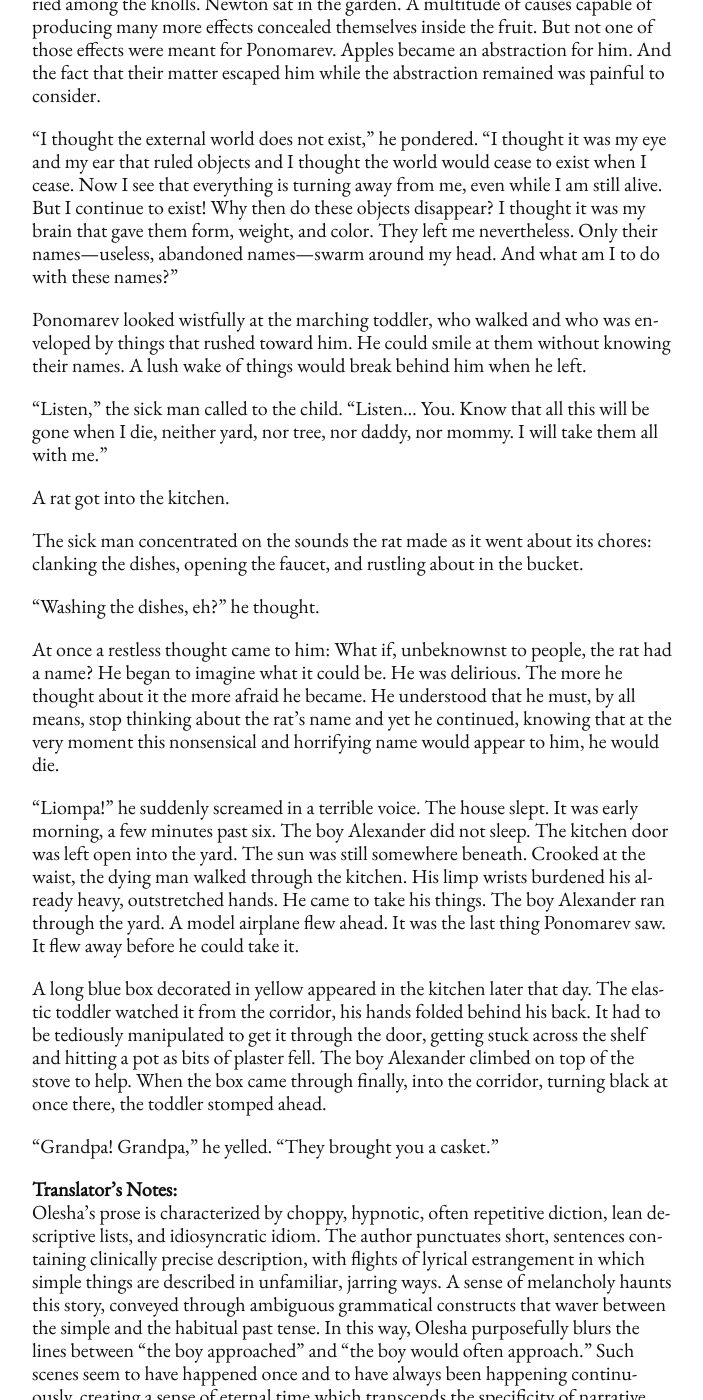
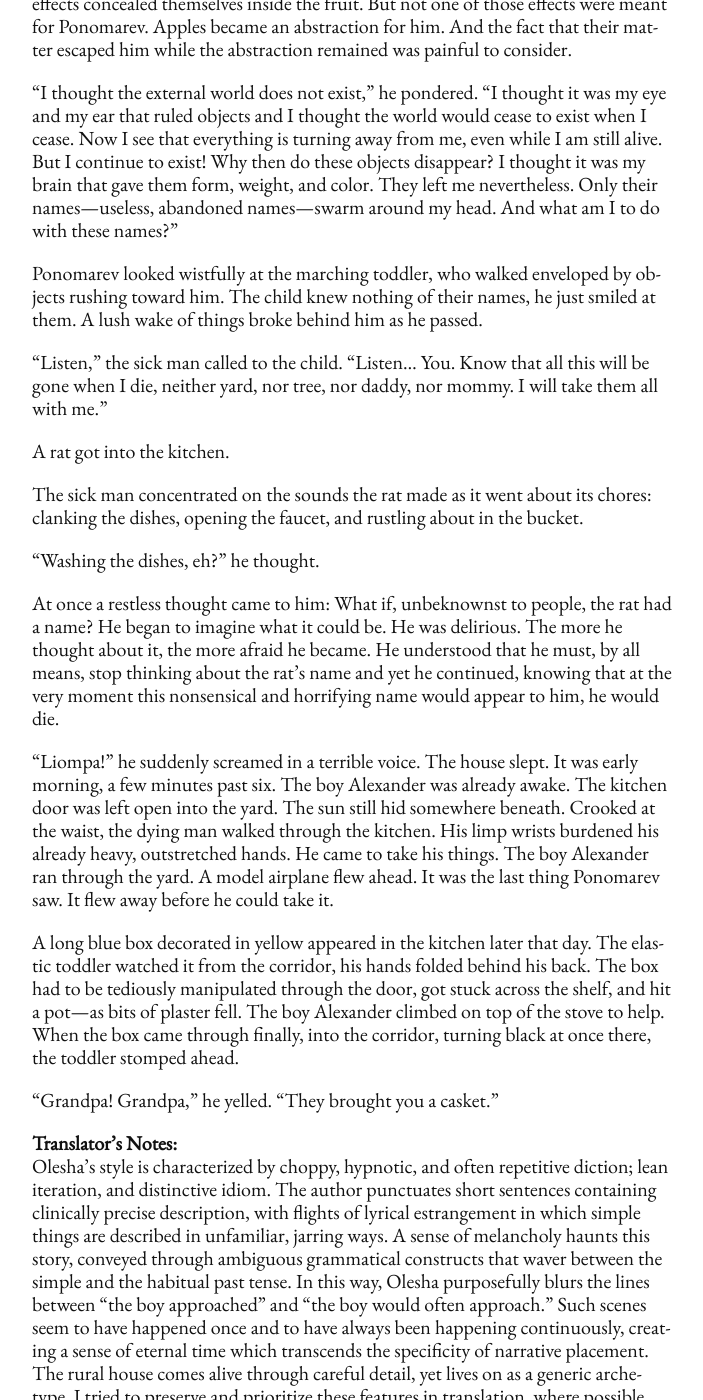
Before and after one commit to denten/denten.github.io, a Jekyll site: the page built from collections/_posts/2017-06-07-liompa.md, in a window 1280 px wide and 1400 px high, scrolled down 2438 px. Shown: the whole window, without its empty margins (288-991 px from the left). Built offline with Jekyll 4.4.1, drawn with Linux system fonts in a browser that asks for light colours; nearby versions of some CDN libraries; some of the changed text lies outside the part shown.

Commit message:
add another youtube translation

```diff
--- a/collections/_posts/2017-06-07-liompa.md
+++ b/collections/_posts/2017-06-07-liompa.md
@@ -28,16 +28,16 @@ Twilight was splendid. People ate sunflowers; someone sang. A domestic, yellow
 light fell onto the sidewalk, brightly illuminating the stand of a food
 vendor.
 
-A critically ill man by the name of Ponomarev lay alone in a room next to the
-kitchen. A candle burned. A doctor's script marked the flagon of medicine
-above his head. When friends visited, Ponomarev would say:
+A critically ill man by the name of Ponomarev lay alone in a room next to the kitchen. A
+candle burned. A doctor's script marked the flask of medicine above his head. When friends
+visited, Ponomarev would say:
 
 "Congratulate me, I am dying."
 
-A delirium took him in the evening. The doctor's script stretched like a
-ribbon. The medicine flask stared. It turned into a royal bride named
-*Onomastica*.[^2] The patient was hallucinating. He wanted to write a
-scholarly treatise. He conversed with his blanket.
+A delirium took him in the evening. The prescription stretched like a ribbon. The flask
+stared, transforming into *Onomastica*, the royal bride.[^2] The patient was now
+hallucinating. A desire to write a scholarly treatise appeared suddenly. He conversed with
+his blanket.
 
 "Are you not ashamed?" he chastised it in a whisper.
 
@@ -56,83 +56,74 @@ the heart.
 
 Initially, the disappearance of things did not cause him much distress.
 
-Whole continents of possibility disappeared as a matter of old age: the
-Americas, the possibility of being rich or good looking, the prospect of a
-family (he was single). Real pain came when he saw that even those objects
-that followed regularly beside him were receding. So one day left the street,
-the concept of work, post office, and horses. The vanishing accelerated
-nearby, close at hand. The corridor was already out of reach and in his very
-room, before his eyes, his overcoat, door latch, and shoes slipped from his
-grasp. He knew that death was destroying things on the way to him. From a
-world of their vast and easy quantity she left him only a few, and those that,
-if it were up to him, he would never let into his household. He received a
-bedpan. He received the terrible visits and looks from his friends. He was
-powerless to resist these unsolicited and unwanted (as he always thought)
-possessions. They were singular and indispensable now. He lost the right to
-choose his things.
+Whole continents of possibility disappeared as a matter of old age: the Americas, the
+possibility of being rich or good looking, the prospect of a family (he was single). Real
+pain came when he saw that even those objects that followed regularly beside him were
+receding. So one day left the street, the concept of work, post office, and horses. The
+vanishing accelerated nearby, close at hand. The corridor was already out of reach and
+even here, in his room---his overcoat, door latch, and shoes---slipped, before his eyes,
+from grasp. He knew that death was destroying things on the way to him. From a world of
+their vast and easy quantity she left him only a few, and those that, if it were up to
+him, he would never let into his household. He received a bedpan. He received the terrible
+visits and looks from his friends. He was powerless to resist these unsolicited and
+unwanted (as he always thought) possessions. They were singular and indispensable now. He
+lost the right to choose his things.
 
-The boy Alexander was tinkering with a model airplane.
+The boy, Alexander, tinkered with a model airplane nearby.
 
-He was more complicated and more serious than others thought of him. He cut
-his fingers, bled, littered his wood chips, left glue streaks, begged for
-silk,[^1] cried, and got whacked upside the head. Adults thought themselves in
-the absolute right. Meanwhile, the boy's actions were completely mature. More
-than that, he acted as few adults can: in total agreement with science. His
-model was built according to blueprint. Calculations were made. He understood
-the underlying principles. Although he could object to the harassment of his
-elders with rational explanations and with experimental results, he remained
-silent, because he did not feel justified in appearing more serious than them.
+The boy was more complicated and more serious than others thought of him. He cut his
+fingers, bled, littered his wood chips, left glue streaks, begged for silk,[^1] cried, and
+got whacked upside the head. Adults thought themselves in the absolute right. Meanwhile,
+the boy's actions were completely mature. More than that, he acted as few adults can: in
+total agreement with science. His model was built according to blueprint. Calculations
+were made. He understood the underlying principles. And though he could object to the
+harassment of his elders with rational explanation and with experimental results---he
+remained silent, because he didn't want to appear more serious than them.
 
-Around the boy were arranged bands of rubber, wire, wood planks, silk, airy
-wisps of silk fabric, and the smell of glue. The sky sparkled. Insects walked
-on stone. Embedded into the stone one could see a hardened shell.
+Around the boy were arranged bands of rubber, wire, wood planks, silk, airy wisps of silk
+fabric, and the smell of glue. The sky sparkled. Insects walked on stone, where on closer
+inspection, one could notice a small seashell, calcified and embedded.
 
-The boy at work would be approached by another, smaller child: tiny and mostly
-naked except for his blue elastic skivvies. The toddler touched stuff and was
-in the way. Alexander ousted him regularly. The naked elastic toddler roamed
-the house and the corridor where a bicycle stood, with one of its pedals
-resting to the side. (The pedal scraped through wallpaper---it was as if the
-bicycle held onto the wall by that scrape.)
+The boy at work would be approached by another, smaller child: tiny and mostly naked
+except for his blue elastic skivvies. The toddler touched stuff and was in the way.
+Alexander ousted him regularly. The naked elastic toddler roamed the house and the
+corridor where a bicycle stood, with one of its pedals resting to the side. (The pedal
+scraped through wallpaper---it was as if the bicycle held onto the wall by that scrape.)
 
-Occasionally, the toddler's head bobbed up and down at the broadsides of the
-patient's bed. Ponomarev's temples were pale, like a blind man's. The child
-approached bluntly to examine them. He thought nothing of it. The world was
-always so: bearded men were supposed to be in their rooms, in bed. He was just
-entering the understanding of things and could not yet distinguish a
-difference in their duration.
+Occasionally, the toddler's head bobbed up and down at the broadsides of the patient's
+bed. Ponomarev's temples were pale, like a blindman's. The child approached bluntly to
+examine them. He thought nothing of it. The world was always so: bearded men were found in
+their rooms, in bed. He was just entering the understanding of things and could not yet
+distinguish a difference in their duration.
 
-The toddler turned and started on a march to explore his surroundings. He saw
-floor tiles, dust under the baseboards, cracks in the wall plaster. Lines
-converged and diverged around him. Bodies came to life. A focal point of light
-appeared suddenly. The boy rushed towards it, but no sooner that he took a
-step, his perspective shifted and the shape dissolved. The child looked for
-it---up and down, behind the furnace. He searched and finally gave up,
-perplexed, shrugging his shoulders. Every moment created a new entity.
-Wondrous was the spider. It flittered away at a mere thought of a touch.
+The toddler turned and started on a march to explore his surroundings. He saw floor tiles,
+dust under the baseboards, cracks in the wall plaster. Lines converged and diverged around
+him. Bodies came to life. A focal point of light appeared suddenly. The boy rushed towards
+it, but no sooner that he took a step, his perspective shifted and the shape dissolved.
+The child looked for it---up and down, behind the furnace. He searched and finally gave
+up, perplexed, shrugging his shoulders. Every moment created a new entity. Wondrous was
+the spider. It flittered away at a mere thought of a touch.
 
-For the dying man, things that departed left only their names.
+For the dying man, bygone things left only their names behind.
 
-There was an apple in the world, shining in the foliage. It's rotation took
-with it a few shreds of the day, the blueness of the garden, and the window
-transom. Gravity was in wait under the apple tree, on black soil, among the
-knolls.  Beaded ants scurried among the knolls. Newton sat in the garden. A
-multitude of causes capable of producing many more effects concealed
-themselves inside the fruit. But not one of those effects were meant for
-Ponomarev. Apples became an abstraction for him. And the fact that their
-matter escaped him while the abstraction remained was painful to consider.
+A planetary apple shone through the foliage. It's rotation took with it a few shreds of
+the day: the blueness of the garden and the window transom. Gravity was in wait under the
+apple tree, on black soil, among the knolls. Beaded ants scurried there. Newton sat in the
+garden. A multitude of causes capable of producing many more effects concealed themselves
+inside the fruit. But not one of those effects were meant for Ponomarev. Apples became an
+abstraction for him. And the fact that their matter escaped him while the abstraction
+remained was painful to consider.
 
-"I thought the external world does not exist," he pondered. "I thought it was
-my eye and my ear that ruled objects and I thought the world would cease to
-exist when I cease. Now I see that everything is turning away from me, even
-while I am still alive. But I continue to exist! Why then do these objects
-disappear? I thought it was my brain that gave them form, weight, and color.
-They left me nevertheless. Only their names---useless, abandoned names---swarm
-around my head. And what am I to do with these names?"
+"I thought the external world does not exist," he pondered. "I thought it was my eye and
+my ear that ruled objects and I thought the world would cease to exist when I cease. Now I
+see that everything is turning away from me, even while I am still alive. But I continue
+to exist! Why then do these objects disappear? I thought it was my brain that gave them
+form, weight, and color. They left me nevertheless. Only their names---useless, abandoned
+names---swarm around my head. And what am I to do with these names?"
 
-Ponomarev looked wistfully at the marching toddler, who walked and who was
-enveloped by things that rushed toward him. He could smile at them without
-knowing their names. A lush wake of things would break behind him when he
-left.
+Ponomarev looked wistfully at the marching toddler, who walked enveloped by objects
+rushing toward him. The child knew nothing of their names, he just smiled at them. A lush
+wake of things broke behind him as he passed.
 
 "Listen," the sick man called to the child. "Listen... You. Know that all this
 will be gone when I die, neither yard, nor tree, nor daddy, nor mommy. I will
@@ -140,52 +131,47 @@ take them all with me."
 
 A rat got into the kitchen.
 
-The sick man concentrated on the sounds the rat made as it went about its
-chores: clanking the dishes, opening the faucet, and rustling about in the
-bucket.
+The sick man concentrated on the sounds the rat made as it went about its chores: clanking
+the dishes, opening the faucet, and rustling about in the bucket.
 
 "Washing the dishes, eh?" he thought.
 
-At once a restless thought came to him: What if, unbeknownst to people, the
-rat had a name? He began to imagine what it could be. He was delirious. The
-more he thought about it the more afraid he became. He understood that he
-must, by all means, stop thinking about the rat's name and yet he continued,
-knowing that at the very moment this nonsensical and horrifying name would
-appear to him, he would die.
+At once a restless thought came to him: What if, unbeknownst to people, the rat had a
+name? He began to imagine what it could be. He was delirious. The more he thought about
+it, the more afraid he became. He understood that he must, by all means, stop thinking
+about the rat's name and yet he continued, knowing that at the very moment this
+nonsensical and horrifying name would appear to him, he would die.
 
-"Liompa!" he suddenly screamed in a terrible voice. The house slept. It was
-early morning, a few minutes past six. The boy Alexander did not sleep. The
-kitchen door was left open into the yard. The sun was still somewhere beneath.
-Crooked at the waist, the dying man walked through the kitchen. His limp
-wrists burdened his already heavy, outstretched hands. He came to take his
-things. The boy Alexander ran through the yard. A model airplane flew ahead.
-It was the last thing Ponomarev saw. It flew away before he could take it.
+"Liompa!" he suddenly screamed in a terrible voice. The house slept. It was early morning,
+a few minutes past six. The boy Alexander was already awake. The kitchen door was left
+open into the yard. The sun still hid somewhere beneath. Crooked at the waist, the dying
+man walked through the kitchen. His limp wrists burdened his already heavy, outstretched
+hands. He came to take his things. The boy Alexander ran through the yard. A model
+airplane flew ahead. It was the last thing Ponomarev saw. It flew away before he could
+take it.
 
-A long blue box decorated in yellow appeared in the kitchen later that day.
-The elastic toddler watched it from the corridor, his hands folded behind his
-back. It had to be tediously manipulated to get it through the door, getting
-stuck across the shelf and hitting a pot as bits of plaster fell. The boy
-Alexander climbed on top of the stove to help. When the box came through
-finally, into the corridor, turning black at once there, the toddler stomped
+A long blue box decorated in yellow appeared in the kitchen later that day. The elastic
+toddler watched it from the corridor, his hands folded behind his back. The box had to be
+tediously manipulated through the door, got stuck across the shelf, and hit a pot---as
+bits of plaster fell. The boy Alexander climbed on top of the stove to help. When the box
+came through finally, into the corridor, turning black at once there, the toddler stomped
 ahead.
 
 "Grandpa! Grandpa," he yelled. "They brought you a casket."
 
 ### Translator's Notes:
 
-Olesha's prose is characterized by choppy, hypnotic, often repetitive diction,
-lean descriptive lists, and idiosyncratic idiom. The author punctuates short,
-sentences containing clinically precise description, with flights of lyrical
-estrangement in which simple things are described in unfamiliar, jarring ways.
-A sense of melancholy haunts this story, conveyed through ambiguous
-grammatical constructs that waver between the simple and the habitual past
-tense. In this way, Olesha purposefully blurs the lines between "the boy
-approached" and "the boy would often approach." Such scenes seem to have
-happened once and to have always been happening continuously, creating a sense
-of eternal time which transcends the specificity of narrative placement. The
-rural house comes alive through careful detail, yet lives on as an archetype.
-I tried to preserve and prioritize these features in translation, where
-possible.
+Olesha's style is characterized by choppy, hypnotic, and often repetitive diction; lean
+iteration, and distinctive idiom. The author punctuates short sentences containing
+clinically precise description, with flights of lyrical estrangement in which simple
+things are described in unfamiliar, jarring ways. A sense of melancholy haunts this story,
+conveyed through ambiguous grammatical constructs that waver between the simple and the
+habitual past tense. In this way, Olesha purposefully blurs the lines between "the boy
+approached" and "the boy would often approach." Such scenes seem to have happened once and
+to have always been happening continuously, creating a sense of eternal time which
+transcends the specificity of narrative placement. The rural house comes alive through
+careful detail, yet lives on as a generic archetype. I tried to preserve and prioritize
+these features in translation, where possible.
 
 Previous translations (out of print) include:
 
```
Also changed, not shown: collections/_posts/2024-03-25-belgorod-moscow.md (added, +23 -0 lines).
